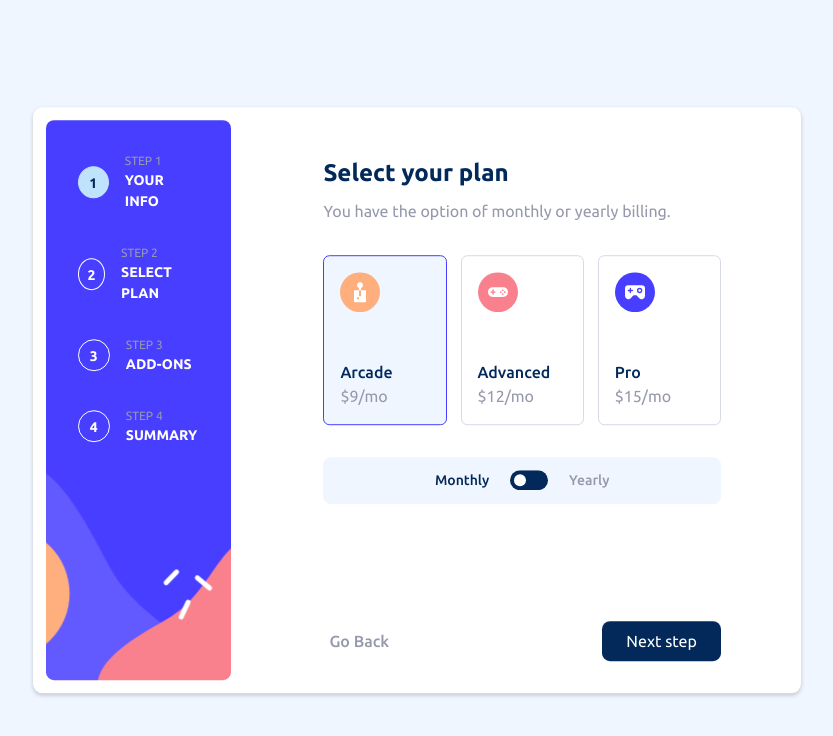
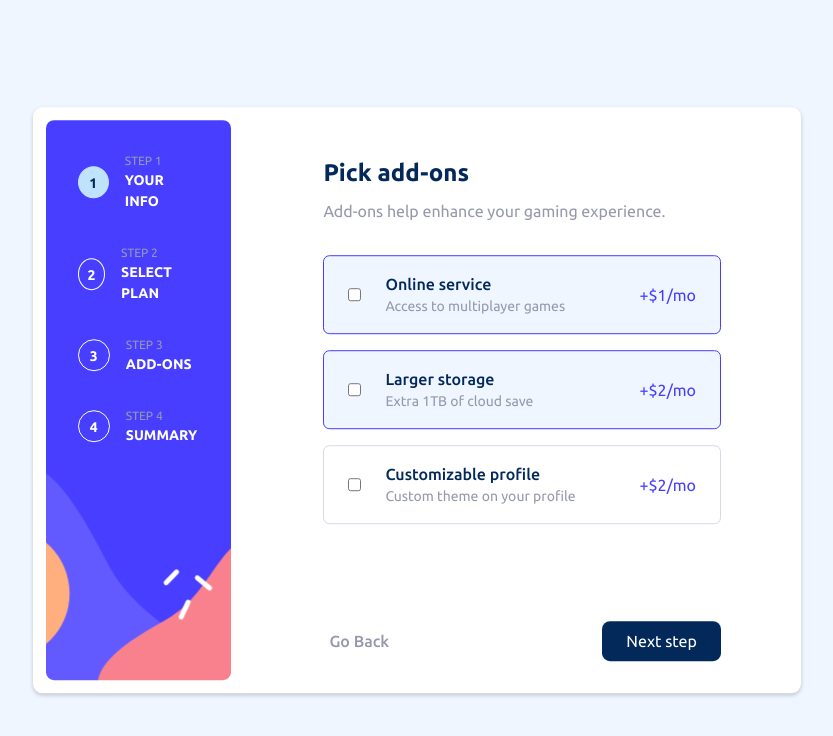
Before and after one commit to ernestoacosta1086/multi-step-form-main, a plain HTML site: page index.html in a window 1280 px wide. Shown: the whole page, without its empty margins (223-1056 px from the left). Drawn offline with Linux system fonts and the light colour scheme.

Commit message:
Added add-on section html and css complete screen

```diff
--- /dev/null
+++ b/css/add-ons.css
@@ -0,0 +1,47 @@
+.add-ons {
+  display: flex;
+  flex-direction: column;
+  gap: 2rem;
+}
+.add-ons__cards {
+  display: flex;
+  flex-direction: column;
+  gap: 1rem;
+}
+
+.add-ons__card {
+  display: flex;
+  gap: 2rem;
+  justify-content: space-between;
+  align-items: center;
+  border: 1px solid var(--color-neutral-200);
+  padding: 1rem 1.5rem;
+  border-radius: 0.4rem;
+}
+
+.add-ons__card div {
+  display: flex;
+  gap: 1.5rem;
+}
+
+.add-ons__card div span {
+  font-weight: var(--font-weight-medium-500);
+}
+
+.add-ons__card div p {
+  font-size: var(--font-size-medium);
+}
+
+.add-ons__card:hover {
+  cursor: pointer;
+}
+
+.add-ons__card--active {
+  cursor: pointer;
+  border: 1px solid var(--color-purplish-blue);
+  background-color: var(--color-neutral-xx-100);
+}
+
+.add-ons__card > span {
+  color: var(--color-purplish-blue);
+}
--- a/index.html
+++ b/index.html
@@ -60,7 +60,7 @@
             id="phone-number"
             placeholder="e.g. +1 234 567 890" />
         </section>
-        <section class="plan-details shared-styles-sections">
+        <section class="plan-details shared-styles-sections visually-hidden">
           <div class="form-title">
             <h1>Select your plan</h1>
             <p>You have the option of monthly or yearly billing.</p>
@@ -93,8 +93,43 @@
               alt="Frecuency" /><span>Yearly</span>
           </div>
         </section>
-        <section class="add-ons shared-styles-sections visually-hidden">
-          <div class="form-title"></div>
+        <section class="add-ons shared-styles-sections">
+          <div class="form-title">
+            <h1>Pick add-ons</h1>
+            <p>Add-ons help enhance your gaming experience.</p>
+          </div>
+          <div class="add-ons__cards">
+            <div class="add-ons__card add-ons__card--active">
+              <div>
+                <input type="checkbox" id="online-service" />
+                <label for="online-service">
+                  <span>Online service</span>
+                  <p>Access to multiplayer games</p>
+                </label>
+              </div>
+              <span>+$1/mo</span>
+            </div>
+            <div class="add-ons__card add-ons__card--active">
+              <div>
+                <input type="checkbox" id="online-service" />
+                <label for="online-service">
+                  <span>Larger storage</span>
+                  <p>Extra 1TB of cloud save</p>
+                </label>
+              </div>
+              <span>+$2/mo</span>
+            </div>
+            <div class="add-ons__card">
+              <div>
+                <input type="checkbox" id="online-service" />
+                <label for="online-service">
+                  <span>Customizable profile</span>
+                  <p>Custom theme on your profile</p>
+                </label>
+              </div>
+              <span>+$2/mo</span>
+            </div>
+          </div>
         </section>
         <section
           class="finishing-up shared-styles-sections visually-hidden"></section>
--- a/style.css
+++ b/style.css
@@ -6,6 +6,7 @@
 @import './css/personal-information.css';
 @import './css/action-buttons.css';
 @import './css/plan-details.css';
+@import './css/add-ons.css';
 
 :root {
   --color-neutral-100: hsl(0, 0%, 100%);
```
